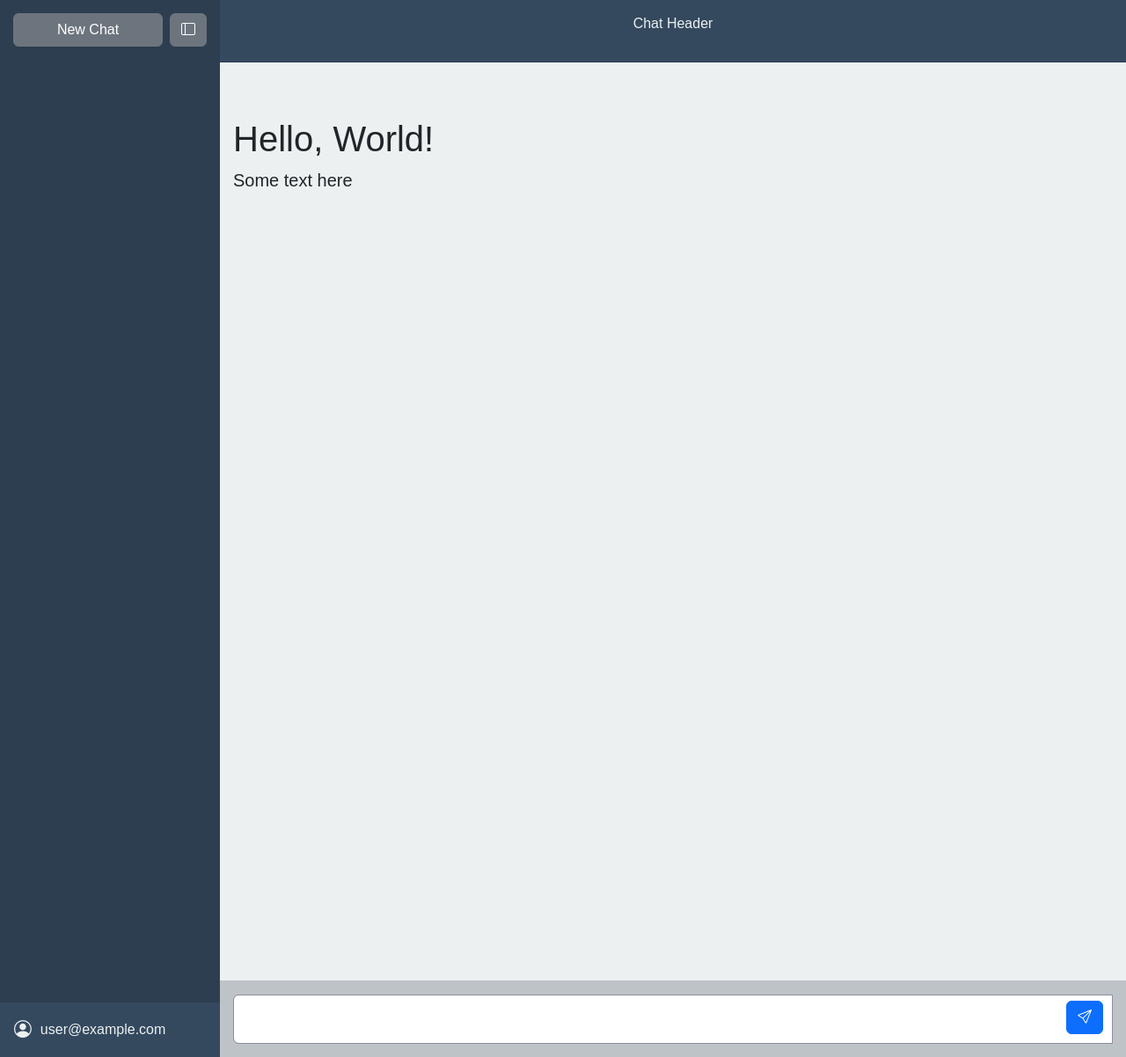
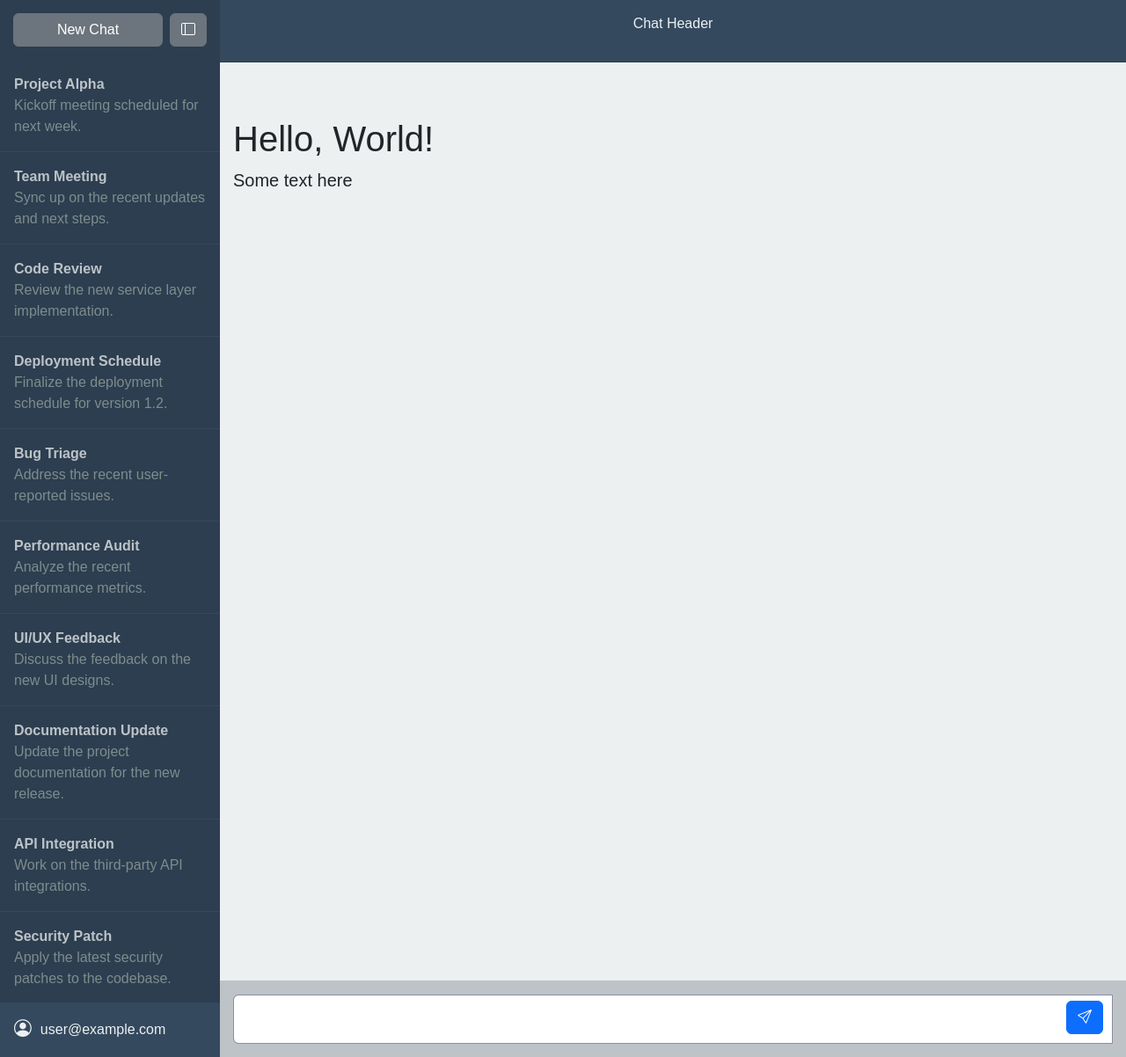
Before and after one commit to sergeyklay/promptly, a Flask app: page / in a window 1280 px wide. Shown: the whole page at 88% size. Run offline with Flask 3, Linux system fonts and the light colour scheme; some libraries are stand-ins or nearby versions.

Commit message:
Add prompt examples to sidebar

```diff
--- a/promptly/templates/layout/sidebar.html
+++ b/promptly/templates/layout/sidebar.html
@@ -8,13 +8,112 @@
 </div>
 
 <div id="sidebar-items">
-  <!-- Usage: -->
-  <!-- a href="#" class="sidebar-item">
-    <div class="sidebar-item-title">Item Title 1</div>
+  <!-- TODO: Load from database -->
+  <a href="#" class="sidebar-item">
+    <div class="sidebar-item-title">Project Alpha</div>
     <div class="sidebar-item-text">
-      Some text about this item. More text here.
+      Kickoff meeting scheduled for next week.
     </div>
-  </a -->
+  </a>
+
+  <a href="#" class="sidebar-item">
+    <div class="sidebar-item-title">Team Meeting</div>
+    <div class="sidebar-item-text">
+      Sync up on the recent updates and next steps.
+    </div>
+  </a>
+
+  <a href="#" class="sidebar-item">
+    <div class="sidebar-item-title">Code Review</div>
+    <div class="sidebar-item-text">
+      Review the new service layer implementation.
+    </div>
+  </a>
+
+  <a href="#" class="sidebar-item">
+    <div class="sidebar-item-title">Deployment Schedule</div>
+    <div class="sidebar-item-text">
+      Finalize the deployment schedule for version 1.2.
+    </div>
+  </a>
+
+  <a href="#" class="sidebar-item">
+    <div class="sidebar-item-title">Bug Triage</div>
+    <div class="sidebar-item-text">
+      Address the recent user-reported issues.
+    </div>
+  </a>
+
+  <a href="#" class="sidebar-item">
+    <div class="sidebar-item-title">Performance Audit</div>
+    <div class="sidebar-item-text">
+      Analyze the recent performance metrics.
+    </div>
+  </a>
+
+  <a href="#" class="sidebar-item">
+    <div class="sidebar-item-title">UI/UX Feedback</div>
+    <div class="sidebar-item-text">
+      Discuss the feedback on the new UI designs.
+    </div>
+  </a>
+
+  <a href="#" class="sidebar-item">
+    <div class="sidebar-item-title">Documentation Update</div>
+    <div class="sidebar-item-text">
+      Update the project documentation for the new release.
+    </div>
+  </a>
+
+  <a href="#" class="sidebar-item">
+    <div class="sidebar-item-title">API Integration</div>
+    <div class="sidebar-item-text">
+      Work on the third-party API integrations.
+    </div>
+  </a>
+
+  <a href="#" class="sidebar-item">
+    <div class="sidebar-item-title">Security Patch</div>
+    <div class="sidebar-item-text">
+      Apply the latest security patches to the codebase.
+    </div>
+  </a>
+
+  <a href="#" class="sidebar-item">
+    <div class="sidebar-item-title">Database Migration</div>
+    <div class="sidebar-item-text">
+      Plan the upcoming database migration.
+    </div>
+  </a>
+
+  <a href="#" class="sidebar-item">
+    <div class="sidebar-item-title">Testing Framework</div>
+    <div class="sidebar-item-text">
+      Evaluate the new testing frameworks.
+    </div>
+  </a>
+
+  <a href="#" class="sidebar-item">
+    <div class="sidebar-item-title">Refactoring</div>
+    <div class="sidebar-item-text">
+      Identify the areas of code for refactoring.
+    </div>
+  </a>
+
+  <a href="#" class="sidebar-item">
+    <div class="sidebar-item-title">Client Feedback</div>
+    <div class="sidebar-item-text">
+      Review the feedback received from the client.
+    </div>
+  </a>
+
+  <a href="#" class="sidebar-item">
+    <div class="sidebar-item-title">Product Roadmap</div>
+    <div class="sidebar-item-text">
+      Discuss the roadmap for the next quarter.
+    </div>
+  </a>
+
 </div>
 
 <div id="user-info">
```
